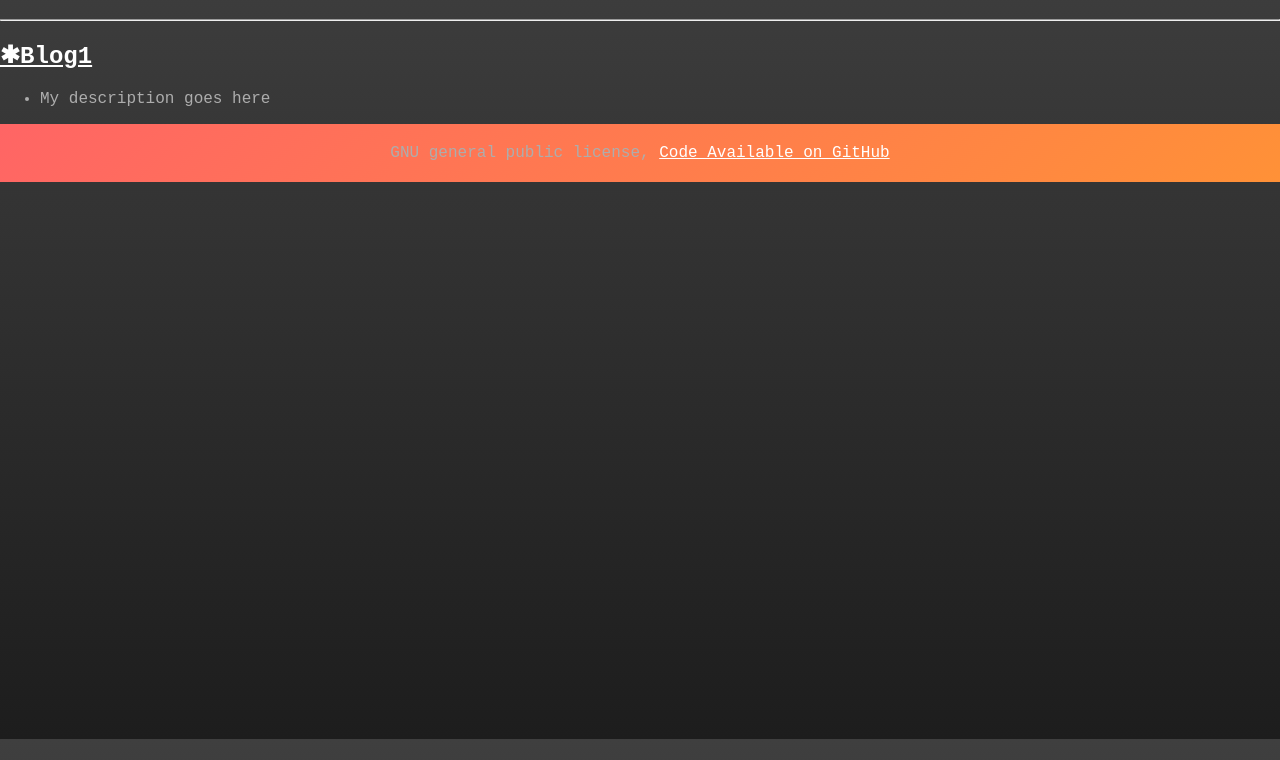
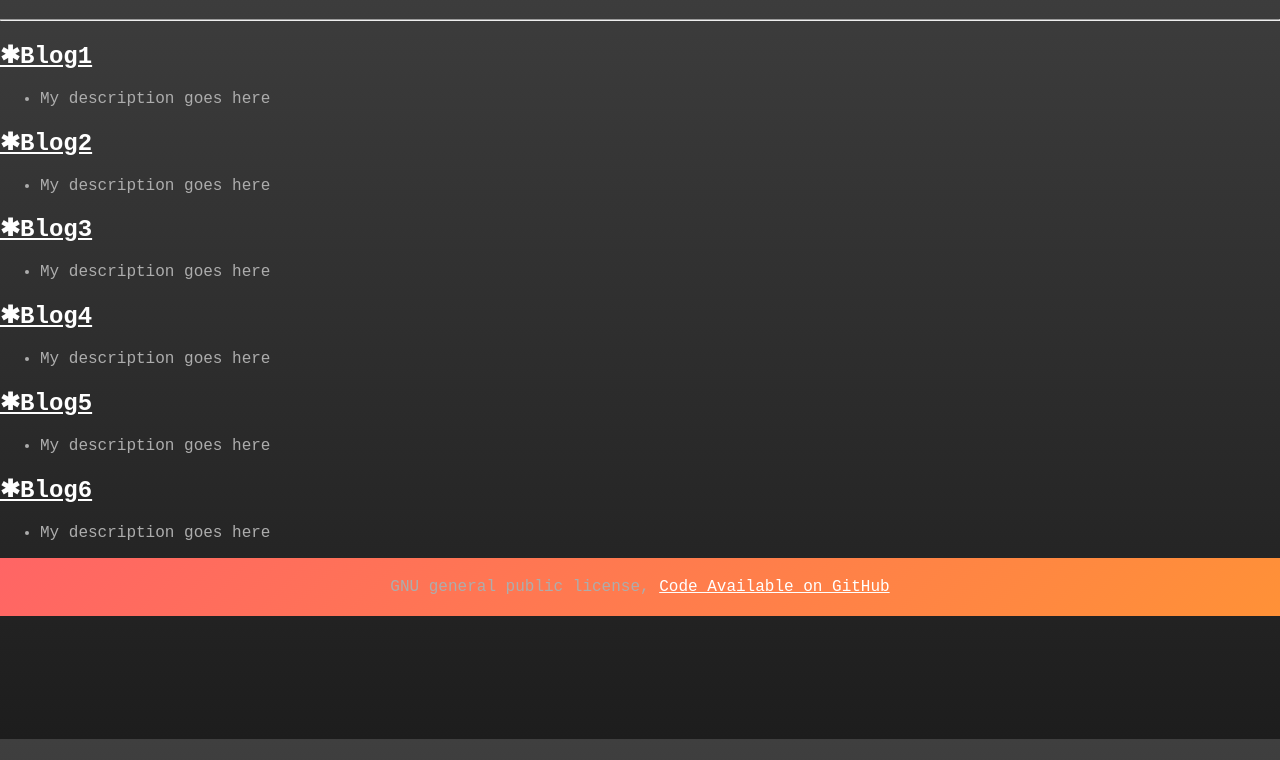
Before and after one commit to Bikoil/bikoil.github.io, a plain HTML site: page blog.html in a window 1280 px wide. Shown: the part 61-821 px from the top of the page. Drawn offline with Linux system fonts and the light colour scheme.

Commit message:
Added some more templates and arranged code

```diff
--- a/blog.html
+++ b/blog.html
@@ -1,5 +1,6 @@
 <!DOCTYPE html>
 <html>
+
 <head>
     <link rel="icon" href="favicon.png">
     <meta name="viewport" content="width=device-width, initial-scale=1.0">
@@ -9,33 +10,40 @@
     <meta charset="UTF-8">
     <title>Biko - My Blog</title>
     <style>
-            html, body {
+        html,
+        body {
             height: 100%;
             margin: 0;
             padding: 0;
         }
+
         body {
             font-family: 'Courier New', monospace;
             background-image: linear-gradient(to bottom, #3f3f3f, #1d1d1d);
             color: #ffffff;
         }
+
         footer {
             background: linear-gradient(135deg, #ff6565, #ff9137);
             color: #ffffff;
             text-align: center;
             padding: 20px 0;
         }
+
         div {
             color: #adadad
         }
+
         a {
             color: #ffffff;
         }
+
         a:hover {
             color: #ff6565;
         }
     </style>
 </head>
+
 <body>
     <main>
         <h1> Biko's blog</h1>
@@ -46,16 +54,63 @@
             </h2>
             <ul>
                 <li>
-                <p>
-                    My description goes here
-                </p>
+                    <p> My description goes here </p>
+                </li>
+            </ul>
+        </div>
+        <div>
+            <h2>
+                <a href=https://bikoil.github.io/blog> ✱Blog2 </a>
+            </h2>
+            <ul>
+                <li>
+                    <p> My description goes here </p>
+                </li>
+            </ul>
+        </div>
+        <div>
+            <h2>
+                <a href=https://bikoil.github.io/blog> ✱Blog3 </a>
+            </h2>
+            <ul>
+                <li>
+                    <p> My description goes here </p>
+                </li>
+            </ul>
+        </div>
+        <div>
+            <h2>
+                <a href=https://bikoil.github.io/blog> ✱Blog4 </a>
+            </h2>
+            <ul>
+                <li>
+                    <p> My description goes here </p>
+                </li>
+            </ul>
+        </div>
+        <div>
+            <h2>
+                <a href=https://bikoil.github.io/blog> ✱Blog5 </a>
+            </h2>
+            <ul>
+                <li>
+                    <p> My description goes here </p>
+                </li>
+            </ul>
+        </div>
+        <div>
+            <h2>
+                <a href=https://bikoil.github.io/blog> ✱Blog6 </a>
+            </h2>
+            <ul>
+                <li>
+                    <p> My description goes here </p>
                 </li>
             </ul>
         </div>
     </main>
     <footer>
-            <div class="container">
-                GNU general public license, <a href="https://github.com/Bikoil/bikoil.github.io" target="_blank">Code Available on GitHub</a>
+        <div class="container"> GNU general public license, <a href="https://github.com/Bikoil/bikoil.github.io" target="_blank">Code Available on GitHub</a>
         </div>
     </footer>
 </body>
```
Lines whose indentation alone changed are shown as unchanged.
